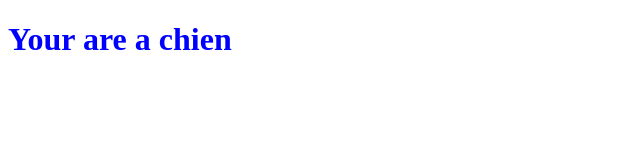
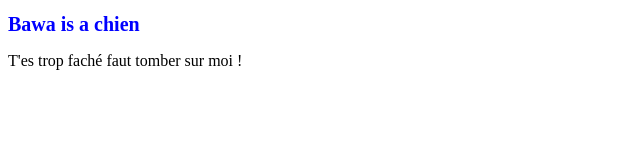
Before and after one commit to anneesthersanvi14-netizen/Test, a plain HTML site: page first.html in a window 1280 px wide. Shown: the whole page, without its empty margins (0-640 px from the left). Drawn offline with Linux system fonts and the light colour scheme.

Commit message:
modifications des fichiers first.html et sty.css

```diff
--- a/first.html
+++ b/first.html
@@ -7,6 +7,7 @@
     <title>Document</title>
 </head>
 <body>
-    <h1>Your are a chien</h1>
+    <h1>Bawa is a chien</h1>
+    <p>T'es trop faché faut tomber sur moi !</p>
 </body>
 </html>
--- a/sty.css
+++ b/sty.css
@@ -1,3 +1,4 @@
 h1 {
     color: blue;
+    font-size: 20px;
 }
```
